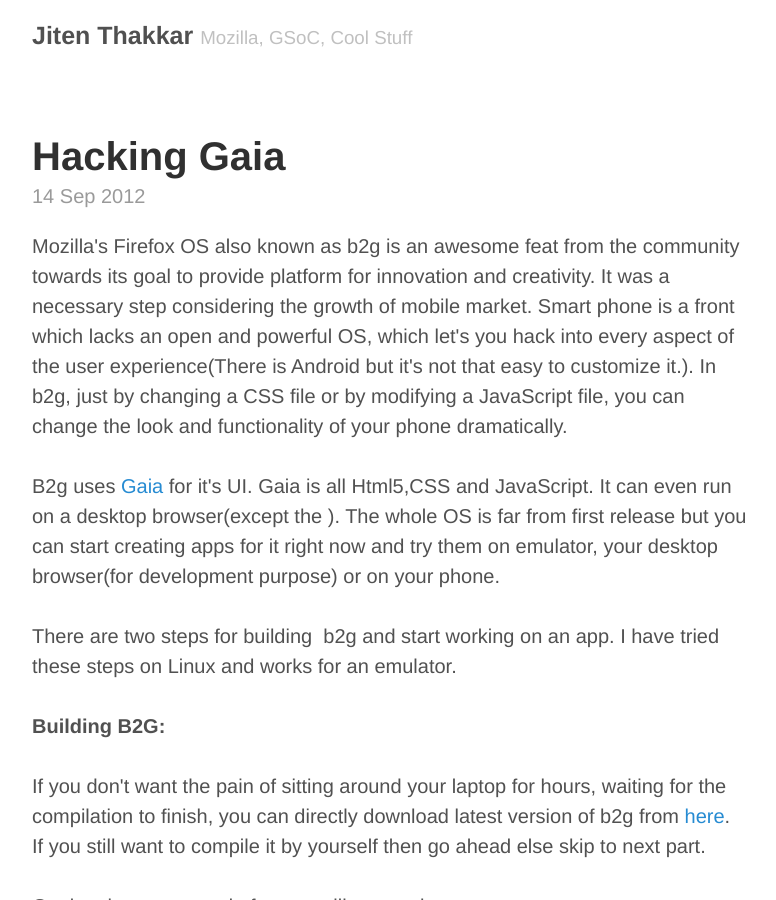
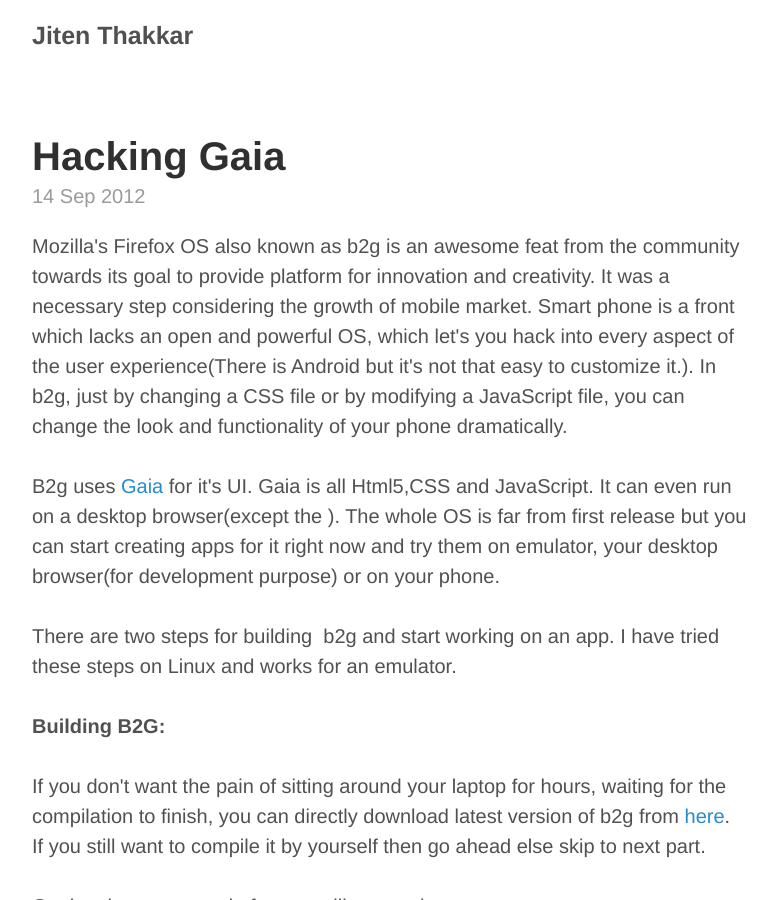
Before and after one commit to jiten-thakkar/jiten-thakkar.github.io, a Jekyll site: the page built from index.html, in a window 1280 px wide and 900 px high. Shown: the whole window, without its empty margins (248-1024 px from the left). Built offline with Jekyll 4.4.1, drawn with Linux system fonts in a browser that asks for light colours; the list of posts is cut into pages by our own code.

Commit message:
removing tagline

```diff
--- a/_config.yml
+++ b/_config.yml
@@ -4,7 +4,6 @@
 
 # Setup
 title:            Jiten Thakkar
-tagline:          'Mozilla, GSoC, Cool Stuff'
 url:              http://getpoole.com
 paginate:         1
 baseurl:          http://jiten-thakkar.github.io/
```
